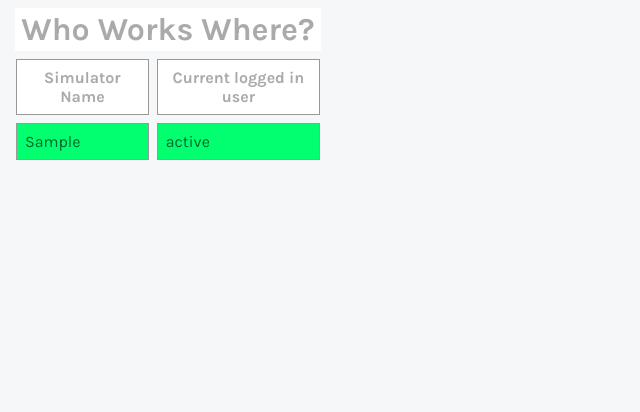
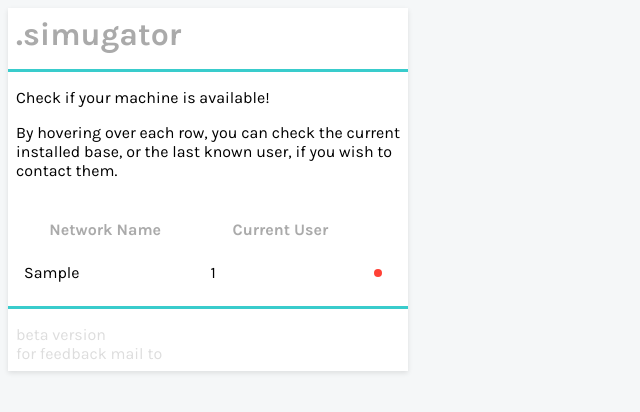
Before and after one commit to ErikUckert/flask-webapp-simugator, a Flask app: template templates/index.html in a window 1280 px wide. Shown: the top 412 px of the page, without its empty margins (0-640 px from the left). Run offline with Flask 2, Linux system fonts and the light colour scheme; the template is opened without the code that fills it: most values are stand-ins (such as "Sample title", 1, 10 or a date in 2020).

Commit message:
beta release

```diff
--- a/app.py
+++ b/app.py
@@ -1,21 +1,28 @@
 from flask import Flask, render_template, url_for
-from tools import find_user, connect, ip_list
+from tools import find_user, connect, ip_list, load_user_names, get_user_name
 
 app = Flask(__name__)
 
 @app.route('/')
 def index():
+
     user_stat = []
     for single_ip in ip_list():
-        ip = single_ip
-        connect(ip)
-        path = ip + r'\C$\ProgramData\RealVNC-Service\vncserver.log'
 
-        # check connection status
+        # handle windows logon on every machine
+        connect(single_ip)
 
-        user_stat.append(find_user(path))
+        # get the actual & last users for every machine
+        path = r'\\' + single_ip + r'\C$\ProgramData\RealVNC-Service\vncserver.log'
+        users = find_user(path)
+
+        # Translate shortnames into realnames
+        real_current_users = [get_user_name(load_user_names()['users'], user) for user in users[0]]
+        real_last_user = get_user_name(load_user_names()['users'], users[1])
+        user_stat.append([real_current_users, real_last_user])
+
 
     return render_template('index.html', simu_status = zip(ip_list(), user_stat))
 
 if __name__ == '__main__':
-    app.run(debug=True, host='10.16.64.137')
+    app.run(debug=True, host='0.0.0.0')
--- a/static/css/style.css
+++ b/static/css/style.css
@@ -11,15 +11,17 @@ html {
 .content {
   display: flex;
   flex-direction: column;
-  align-items: stretch;
+  max-width: 400px;
+  background: white;
+  box-shadow: 0 2px 5px rgba(0, 0, 0, 0.1);
+  min-height: 100%;
+  position: relative;
+  top: 0;
 }
 
 .content > div {
-  flex: 1;
   display: flex;
-  justify-content: center;
   flex-direction: column;
-  max-width: 320px;
 }
 
 .head {
@@ -28,28 +30,83 @@ position: sticky;
   height: 10%;
   width: 100%;
   z-index: 1;
-
 }
 
 .head h1 {
-  margin: auto;
-  padding: 1% 2%;
+  margin: 0.5rem;
   color: #AAAAAA;
-  background-color: white;
+}
+
+.head p {
+  margin: 0.5rem;
+  color: black;
+}
+
+.betaflag {
+  margin: 0.5rem;
+  color: #DDDDDD;
+}
+
+hr {
+  width: 100%;
+  height: 3px;
+  background: #39CCCC;
+  border: 0;
 }
 
 table {
   border-spacing: 0.5rem;
+  margin-top: 1rem;
   }
 
 td, th {
-    border: 1px solid #999;
   padding: 0.5rem;
+  }
+
+td:hover {
+  top: -2px;
+  box-shadow: 0 4px 5px rgba(0, 0, 0, 0.2);
+  }
+
+.green_dot {
   background: #01FF70;
-    color: hsla(146, 100%, 20%, 1.0);
+  border-radius: 50%;
+  width: 8px;
+  height: 8px;
+  }
+
+.red_dot {
+  background: #FF4136;
+  border-radius: 50%;
+  width: 8px;
+  height: 8px;
+  }
+
+.no_hover:hover {
+  box-shadow: none;
   }
 
 th {
   background: white;
   color: #AAAAAA;
   }
+
+.tooltip {
+  display: none;
+  position: absolute;
+  background-color: #FFDC00;
+  overflow: hidden;
+  padding: 5px 15px;
+  color: black;
+  -webkit-border-radius: 0.25rem;
+  -moz-border-radius : 0.25rem;
+  border-radius : 0.25rem;
+  left: 27rem;
+  bottom: 40%;
+  width: 20rem;
+  }
+
+.has_tooltip:hover .tooltip,
+  .tooltip:hover {
+    display: block;
+  }
--- a/templates/base.html
+++ b/templates/base.html
@@ -14,6 +14,9 @@
         <div class="body">
             {% block body %}{% endblock %}
         </div>
+        <div class="footy">
+            {% block footy %}{% endblock %}
+        </div>
 
     </div>
 </body>
--- a/templates/index.html
+++ b/templates/index.html
@@ -2,7 +2,10 @@
 
 {% block head %}
 
-    <h1>Who Works Where?</h1>
+    <h1>.simugator</h1>
+    <hr>
+    <p>Check if your machine is available!</p>
+    <p>By hovering over each row, you can check the current installed base, or the last  known user, if you wish to contact them.</p>
 
 {% endblock %}
 
@@ -10,17 +13,35 @@
 
     <table>
         <tr>
-            <th>Simulator Name</th>
-            <th>Current logged in user</th>
+            <th>Network Name</th>
+            <th>Current User</th>
         </tr>
 
         {% for ip, status in simu_status %}
+
             <tr>
-                <td>{{ ip }}</td>
-                <td>{{ status }}</td>
+                <td class="has_tooltip">{{ ip }}<div class="tooltip">Here you can find more infos on the selected simulator...</div></td>
+                <td class="has_tooltip">
+                    {% for user in status[0] %}
+                        {{user}}
+                    {% endfor %}
+                <div class="tooltip">
+                    {% if status[1] == 'Name not found...' %}
+                        seems like no one was here before... </div></td>
+                    {% else %}
+                        {{status[1]}} was the last user on this machine </div></td>
+                    {% endif %}
+                <td class="no_hover"><div {% if status[0][0] == 'no user connected' %} class="green_dot" {% else %} class="red_dot" {% endif %}></div></td>
+
             </tr>
+
         {% endfor %}
 
     </table>
 
 {% endblock %}
+
+{% block footy %}
+    <hr>
+    <p class="betaflag">beta version <br> for feedback mail to </p>
+{% endblock %}
--- /dev/null
+++ b/usernames.yaml
@@ -0,0 +1,3 @@
+users:
+    no user connected: no user connected
+    ufgsfw: Erik
```
Also changed, not shown: tools.py (+69 -13 lines). Lines whose indentation alone changed are shown as unchanged.
